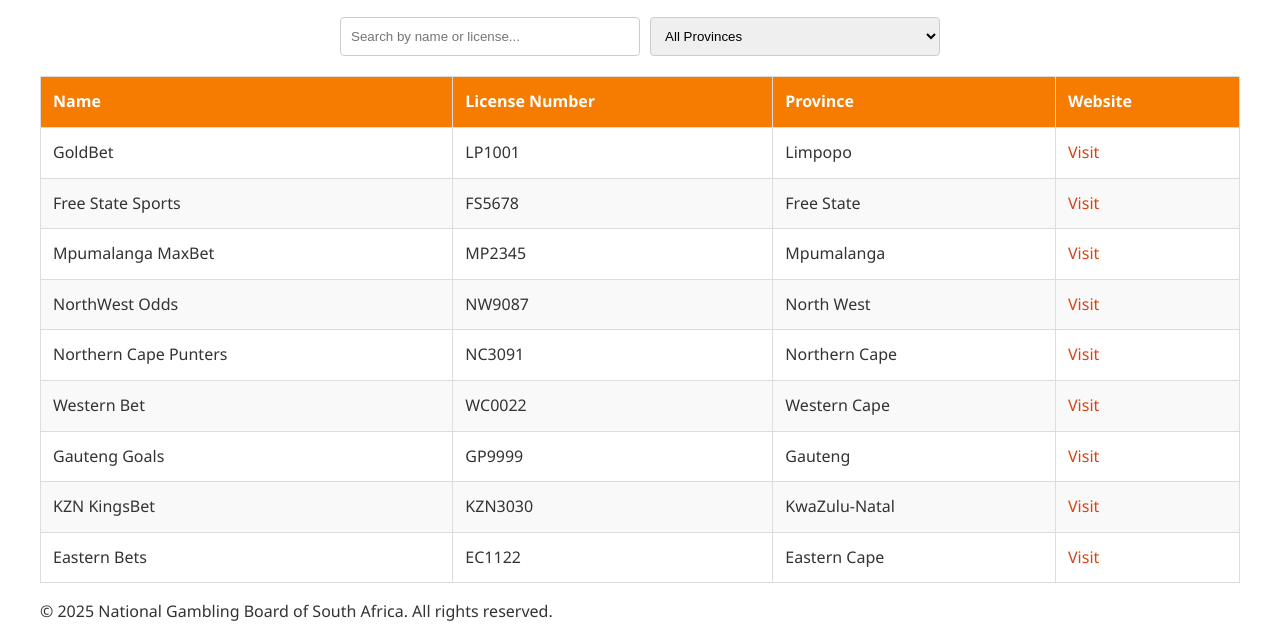
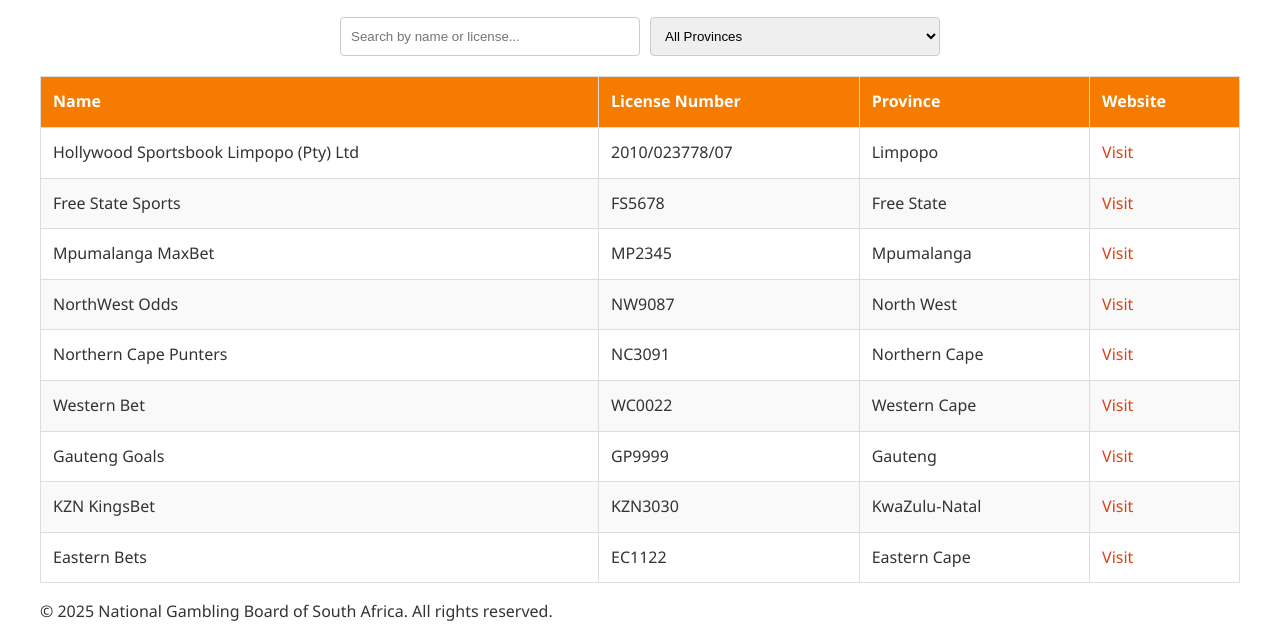
Before and after one commit to arehoneaa/project-zero, a plain HTML site: page pages/bookmakers.html in a window 1280 px wide. Shown: the part 240-881 px from the top of the page. Drawn offline with Linux system fonts and the light colour scheme.

Commit message:
Update bookmakers.html

```diff
--- a/pages/bookmakers.html
+++ b/pages/bookmakers.html
@@ -62,10 +62,10 @@
         <tbody>
           <!-- SAMPLE ROWS -->
           <tr>
-            <td>GoldBet</td>
-            <td>LP1001</td>
+            <td>Hollywood Sportsbook Limpopo (Pty) Ltd</td>
+            <td>2010/023778/07</td>
             <td>Limpopo</td>
-            <td><a href="https://goldbetsa.co.za" target="_blank">Visit</a></td>
+            <td><a href="https://www.hollywoodbets.net/" target="_blank">Visit</a></td>
           </tr>
           <tr>
             <td>Free State Sports</td>
```
